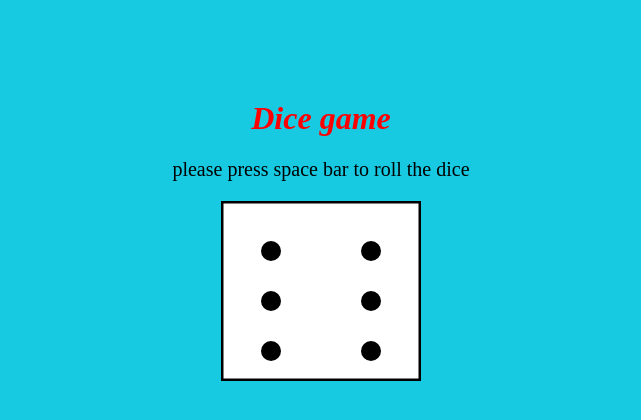
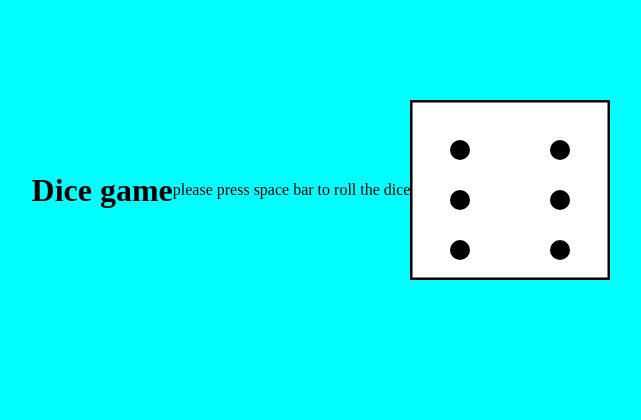
Before and after one commit to DeepikaKarasala/Hackathon, a plain HTML site: page task1/dice.html in a window 1280 px wide. Shown: the whole page, without its empty margins (319-960 px from the left). Drawn offline with Linux system fonts and the light colour scheme.

Commit message:
Update dice.css

```diff
--- a/task1/dice.css
+++ b/task1/dice.css
@@ -1,16 +1,17 @@
-/*#mycanvas{
- //   border: 10px solid #000;
+*{
+    margin: 0;
+    padding: 0;
+}
+body{
+    background-color: aqua;
+    display: flex;
+    justify-content: center;
+    align-items: center;
+    margin-top: 100px;
+}
 
-}*/
-body{
-    text-align: center;
-    margin-top: 100px;
-    background-color:rgb(23, 202, 226);
+#myCanvas{
+    border: 1px solid black;
+    background-color: aliceblue;
+    box-shadow: 0 0 5px;
 }
-h1{
-    font-style: italic;
-    color:red;
-}
-p{
-    font-size: 20px;
-}
```
